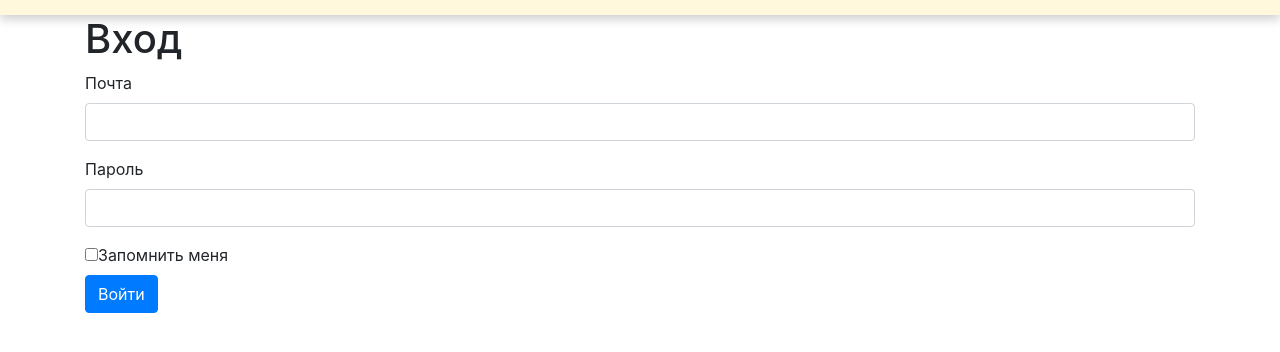
After one commit to lghtlsss/SportHub, a Flask app: page /login in a window 1280 px wide. The commit adds this page. Shown: the part 81-433 px from the top of the page. Run offline with Flask 3, Linux system fonts and the light colour scheme; some libraries are stand-ins or nearby versions.

Commit message:
User login/logout

```diff
--- a/main_app/app.py
+++ b/main_app/app.py
@@ -1,6 +1,6 @@
 import sqlalchemy
 from flask import Flask, render_template, request, redirect
-from flask_login import login_required, logout_user, current_user, LoginManager
+from flask_login import login_required, logout_user, current_user, LoginManager, login_user
 
 from data.user import User
 from forms.__all_forms import *
@@ -37,7 +37,7 @@ def profile():
 
 @app.route('/subscriptions')
 def subscriptions():
-    return
+    return ''
 
 
 @app.route('/register', methods=['POST', 'GET'])
@@ -46,25 +46,41 @@ def register():
     if form.validate_on_submit():
         session = db_session.create_session()
         if not session.query(User).filter(User.email == form.email.data).first():
-            new_user = User(
-                email=form.email.data,
-                name=form.name.data,
-                surname=form.surname.data,
-                age=form.age.data,
-                description=form.description.data,
-                pref_sport=",".join(form.pref_sport.data)
-            )
-            new_user.set_password(form.password.data)
-            session.add(new_user)
-            session.commit()
-            return redirect("/profile")
+            if form.password.data == form.password_again.data:
+                new_user = User(
+                    email=form.email.data,
+                    name=form.name.data,
+                    surname=form.surname.data,
+                    age=form.age.data,
+                    description=form.description.data,
+                    pref_sport=",".join(form.pref_sport.data)
+                )
+                new_user.set_password(form.password.data)
+                session.add(new_user)
+                session.commit()
+                return redirect("/profile")
+            return render_template("register.html", form=form, message='Пароли не совпадают')
+        return render_template("register.html", form=form,message='Адрес электронной почты занят')
     return render_template("register.html", form=form)
+
+
+@app.route('/login', methods=['POST', 'GET'])
+def login():
+    form = LoginForm()
+    if form.validate_on_submit():
+        session = db_session.create_session()
+        possible_user = session.query(User).filter(User.email == form.email.data).first()
+        if possible_user and possible_user.check_password(form.password.data):
+            login_user(possible_user, remember=form.remember_me.data)
+            return redirect('/profile')
+        return render_template('login.html', title='Аторизация', message='Неверный пароль', form=form)
+    return render_template('login.html', form=form, title='Авторизация')
 
 
 @app.route('/logout')
 def logout():
     logout_user()
-    return redirect('')
+    return redirect('/')
 
 
 def main():
--- a/main_app/forms/__all_forms.py
+++ b/main_app/forms/__all_forms.py
@@ -1,2 +1,2 @@
-# from .login_form impot
+from .login_form import LoginForm
 from .registration_form import RegisterForm
--- a/main_app/forms/login_form.py
+++ b/main_app/forms/login_form.py
@@ -0,0 +1,17 @@
+from flask_wtf import FlaskForm
+from werkzeug.security import generate_password_hash, check_password_hash
+from wtforms.validators import DataRequired
+from wtforms import PasswordField, EmailField, SubmitField, BooleanField
+
+
+class LoginForm(FlaskForm):
+    email = EmailField('Почта', validators=[DataRequired()])
+    password = PasswordField('Пароль', validators=[DataRequired()])
+    remember_me = BooleanField('Запомнить меня')
+    submit = SubmitField('Войти', validators=[DataRequired()])
+
+    def set_password(self, password):
+        self.hashed_password = generate_password_hash(password)
+
+    def check_password(self, password):
+        return check_password_hash(self.hashed_password, password)
--- a/main_app/forms/registration_form.py
+++ b/main_app/forms/registration_form.py
@@ -9,7 +9,9 @@ class RegisterForm(FlaskForm):
     surname = StringField('Введите вашу фамилию', validators=[DataRequired()])
     age = IntegerField('Введите ваш возраст', validators=[DataRequired()])
     password = PasswordField('Придумайте пароль', validators=[DataRequired()])
+    password_again = PasswordField('Повторите пароль', validators=[DataRequired()])
     description = StringField('О себе(по желанию)')
     pref_sport = SelectMultipleField('Выберите ваш спорт', validators=[DataRequired()],
-                                     choices=[(1, 'Бег'), (2, 'Велоспорт'), (3, 'Тяжелая атлетика'), (4, 'Фитнес/Похудение')])
+                                     choices=[(1, 'Бег'), (2, 'Велоспорт'), (3, 'Тяжелая атлетика'),
+                                              (4, 'Фитнес/Похудение')])
     submit = SubmitField('Зарегистрироваться')
--- /dev/null
+++ b/main_app/templates/login.html
@@ -0,0 +1,27 @@
+{% extends "base.html" %}
+
+{% block content %}
+<h1>Вход</h1>
+<form action="" method="post">
+    {{ form.hidden_tag() }}
+    <p>
+        {{ form.email.label }}
+        {{ form.email(class="form-control") }}
+        {% for error in form.email.errors %}
+            <span style="color:red">{{ error }}</span>
+        {% endfor %}
+    </p>
+    <p>
+        {{ form.password.label }}
+        {{ form.password(class="form-control") }}
+        {% for error in form.password.errors %}
+            <span style="color:red">{{ error }}</span>
+        {% endfor %}
+    </p>
+    <div>
+        {{ form.remember_me }}{{ form.remember_me.label }}
+    </div>
+    <p> {{ form.submit(type="submit", class="btn btn-primary") }}</p>
+    <p>{{ message }}</p>
+</form>
+{% endblock %}
```
Also changed, not shown: main_app/templates/register.html (+7 -0 lines).
